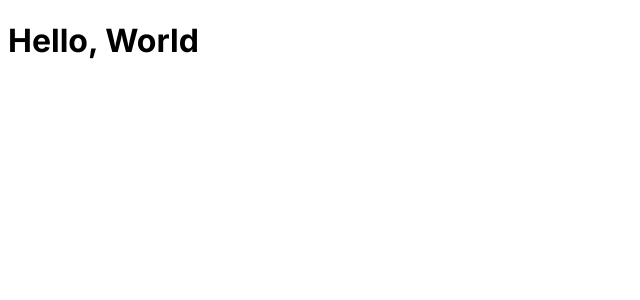
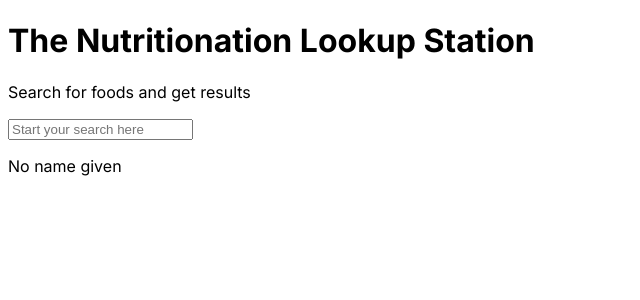
Before and after one commit to devjoshdev/nutritionation-station, a Next.js app: page / in a window 1280 px wide. Shown: the top 300 px of the page, without its empty margins (0-640 px from the left). Built offline with nearby package versions, Linux system fonts and the light colour scheme.

Commit message:
Start on search

```diff
--- a/app/page.js
+++ b/app/page.js
@@ -1,8 +1,19 @@
+"use client";
+import Food from "@/components/Food";
+import { useState } from "react";
 
 export default function Home() {
+  const [searchTerm, setSearchTerm] = useState("");
+  const handleInputChange = (e) => setSearchTerm(e.target.value);
+  console.log("input is", searchTerm);
   return (
     <div>
-      <h1>Hello, World</h1>
+      <h1>The Nutritionation Lookup Station</h1>
+      <p>Search for foods and get results</p>
+      <input placeholder="Start your search here" value={searchTerm} onChange={handleInputChange}/>
+      <div id="results">
+        <Food/>
+      </div>
     </div>
   );
 }
```
